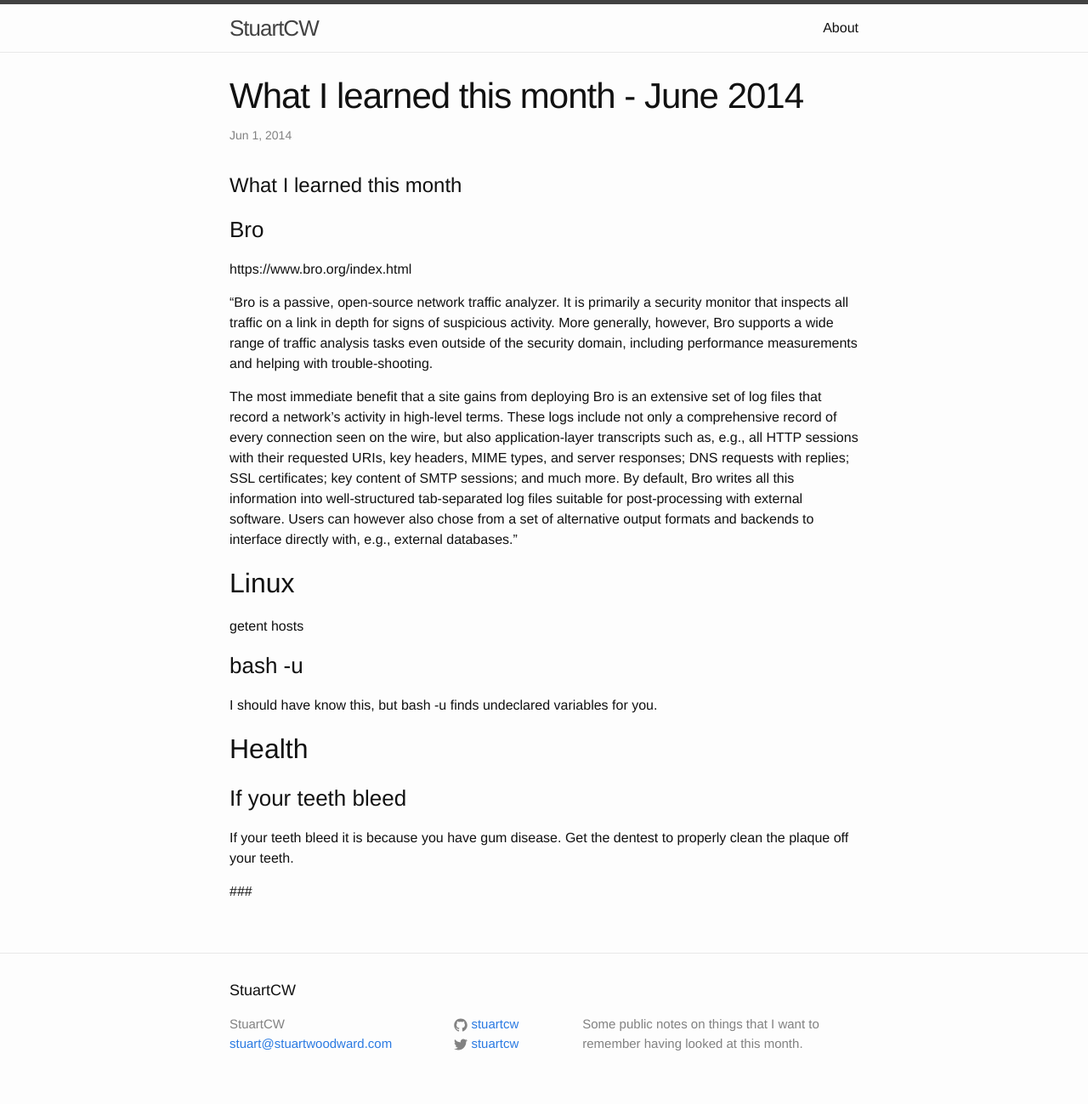
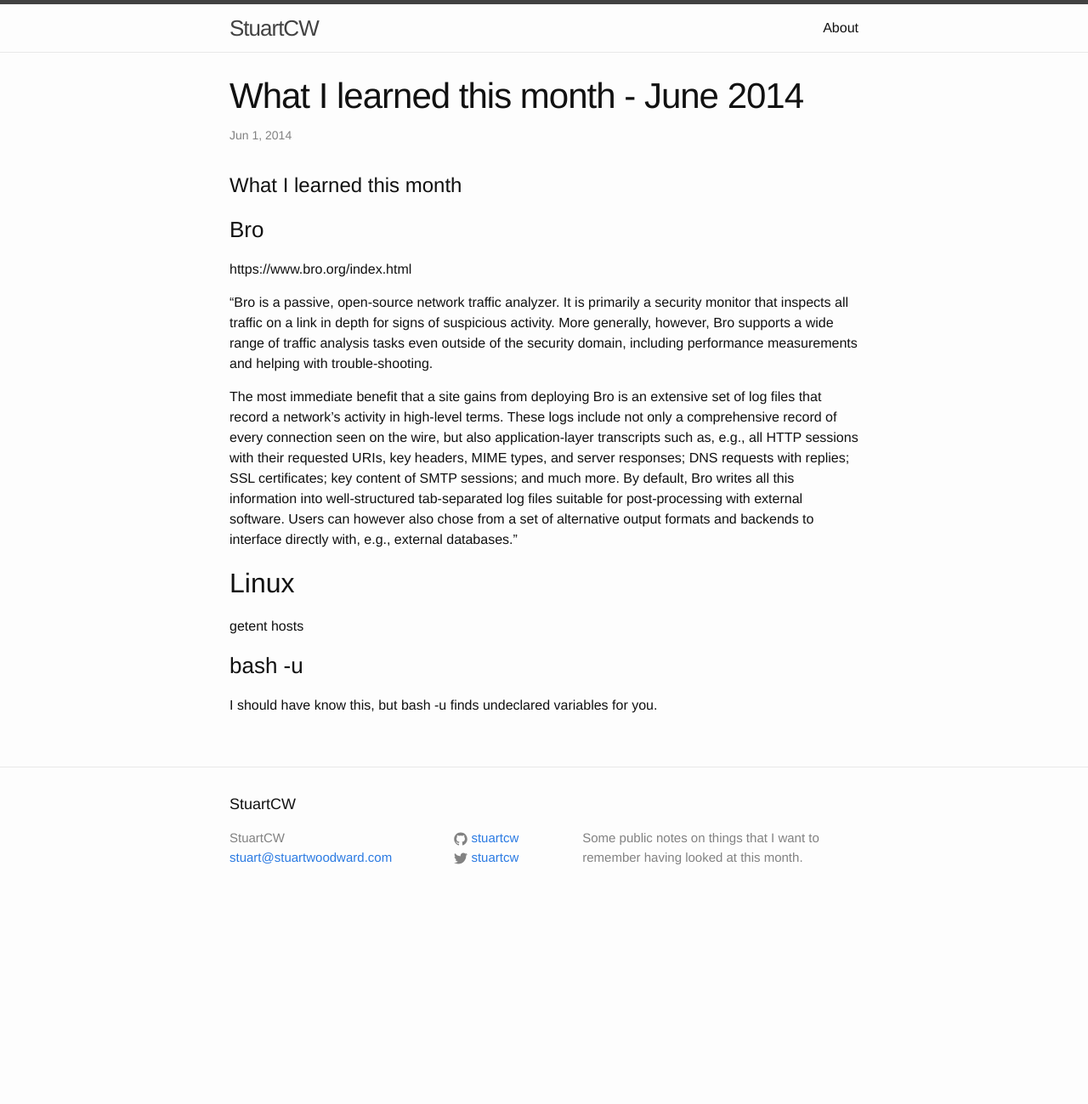
Before and after one commit to stuartcw/stuartcw.com, a Jekyll site: the page built from _posts/2014-06-01-what-i-learned-this-month.markdown, in a window 1280 px wide. Shown: the whole page at 85% size. Built offline with Jekyll 4.4.1, drawn with Linux system fonts in a browser that asks for light colours; after the commit the page ends 1080 px from its top, so only the background shows below that.

Commit message:
Update 2014-06-01-what-i-learned-this-month.markdown

```diff
--- a/_posts/2014-06-01-what-i-learned-this-month.markdown
+++ b/_posts/2014-06-01-what-i-learned-this-month.markdown
@@ -23,11 +23,3 @@ The most immediate benefit that a site gains from deploying Bro is an extensive
 
 ### bash -u
 I should have know this, but bash -u finds undeclared variables for you.
-
-## Health
-
-### If your teeth bleed
-
-If your teeth bleed it is because you have gum disease. Get the dentest to properly clean the plaque off your teeth.
-
-###
```
